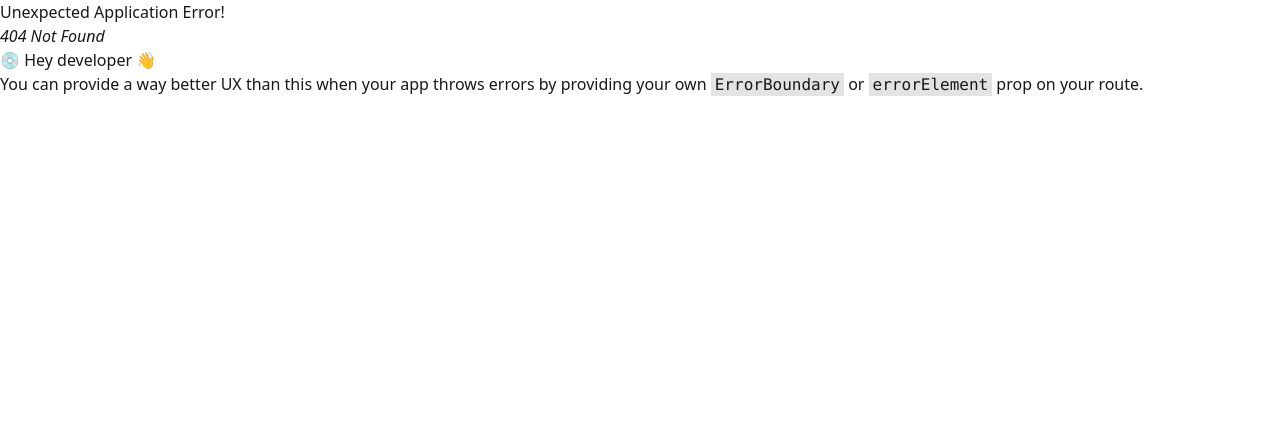
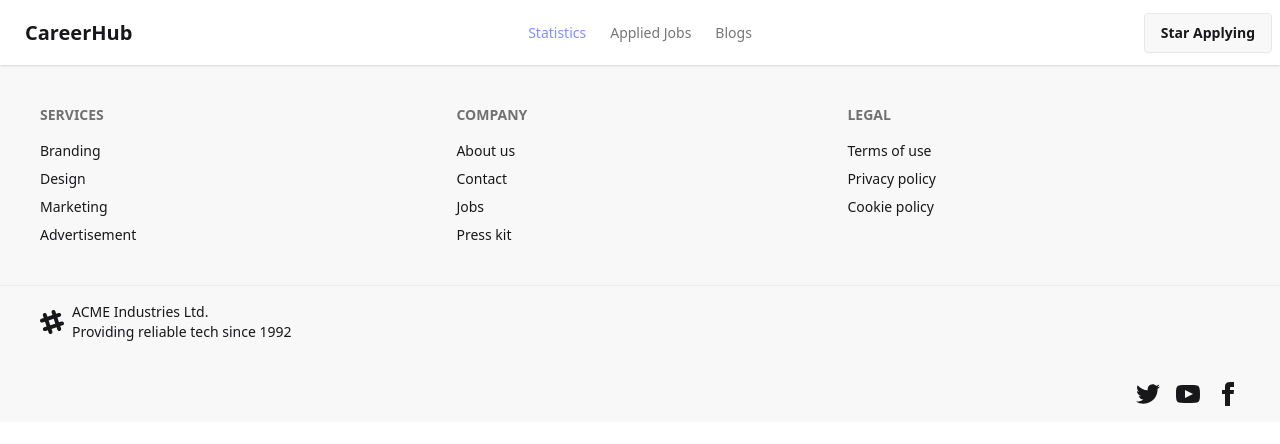
Before and after one commit to AirinNila/career-hub-router, a React (Vite) app: page /applied in a window 1280 px wide. Before the commit this address had no page. Shown: the top 444 px of the page. Built offline with nearby package versions, Linux system fonts and the light colour scheme.

Commit message:
basic setup

```diff
--- /dev/null
+++ b/src/components/applied/Applied.jsx
@@ -0,0 +1,11 @@
+import React from 'react';
+
+const Applied = () => {
+    return (
+        <div>
+
+        </div>
+    );
+};
+
+export default Applied;
--- /dev/null
+++ b/src/components/blogs/Blogs.jsx
@@ -0,0 +1,11 @@
+import React from 'react';
+
+const Blogs = () => {
+    return (
+        <div>
+
+        </div>
+    );
+};
+
+export default Blogs;
--- /dev/null
+++ b/src/components/errorpage/ErrorPage.jsx
@@ -0,0 +1,12 @@
+import { Link } from "react-router-dom";
+
+const ErrorPage = () => {
+    return (
+        <div className="flex flex-col justify-center items-center gap-4 pt-36">
+            <h2 className="text-3xl font-semibold">Page not Find!</h2>
+           <Link to="/"> <button className="btn btn-primary">Go Back</button></Link>
+        </div>
+    );
+};
+
+export default ErrorPage;
--- a/src/components/header/Header.jsx
+++ b/src/components/header/Header.jsx
@@ -1,8 +1,10 @@
+import { NavLink } from "react-router-dom";
 
 const Header = () => {
     const links = <>
-    <li><a>Item 1</a></li>
-    <li><a>Item 2</a></li>
+    <li className="text-[#7E90FE]"><NavLink to="/">Statistics</NavLink></li>
+    <li className="des"><NavLink to="/applied">Applied Jobs</NavLink></li>
+    <li className="des"><NavLink to="/blogs">Blogs</NavLink></li>
     </>
     return (
         <div>
@@ -20,7 +22,7 @@ const Header = () => {
 
       </ul>
     </div>
-    <a className="btn btn-ghost text-xl">daisyUI</a>
+    <a className="btn btn-ghost text-xl">CareerHub</a>
   </div>
   <div className="navbar-center hidden lg:flex">
     <ul className="menu menu-horizontal px-1">
@@ -28,7 +30,7 @@ const Header = () => {
     </ul>
   </div>
   <div className="navbar-end">
-    <a className="btn">Button</a>
+    <a className="btn">Star Applying</a>
   </div>
 </div>
         </div>
--- /dev/null
+++ b/src/components/statistics/Statictics.jsx
@@ -0,0 +1,11 @@
+import React from 'react';
+
+const Statictics = () => {
+    return (
+        <div>
+
+        </div>
+    );
+};
+
+export default Statictics;
--- a/src/index.css
+++ b/src/index.css
@@ -1,2 +1,6 @@
 @import "tailwindcss";
 @plugin "daisyui";
+
+.des {
+    color: #757575;
+}
--- a/src/main.jsx
+++ b/src/main.jsx
@@ -7,16 +7,29 @@ import {
   RouterProvider,
 } from "react-router-dom";
 import Root from './components/root/Root.jsx';
-import Home from './components/home/Home.jsx';
+
+import Applied from './components/applied/Applied.jsx';
+import Statictics from './components/statistics/Statictics.jsx';
+import Blogs from './components/blogs/Blogs.jsx';
+import ErrorPage from './components/errorpage/ErrorPage.jsx';
 
 const router = createBrowserRouter([
   {
     path: "/",
     element: <Root></Root>,
+    errorElement: <ErrorPage></ErrorPage> ,
     children: [
       {
         path: '/',
-        element: <Home></Home>
+        element: <Statictics></Statictics>
+      },
+      {
+        path: '/applied',
+        element: <Applied></Applied>
+      },
+      {
+        path: '/blogs',
+        element: <Blogs></Blogs>
       }
     ]
   },
```
